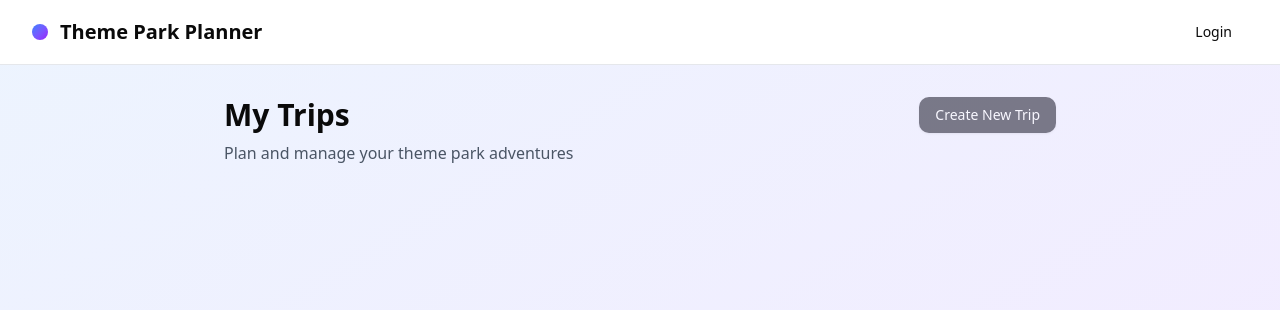
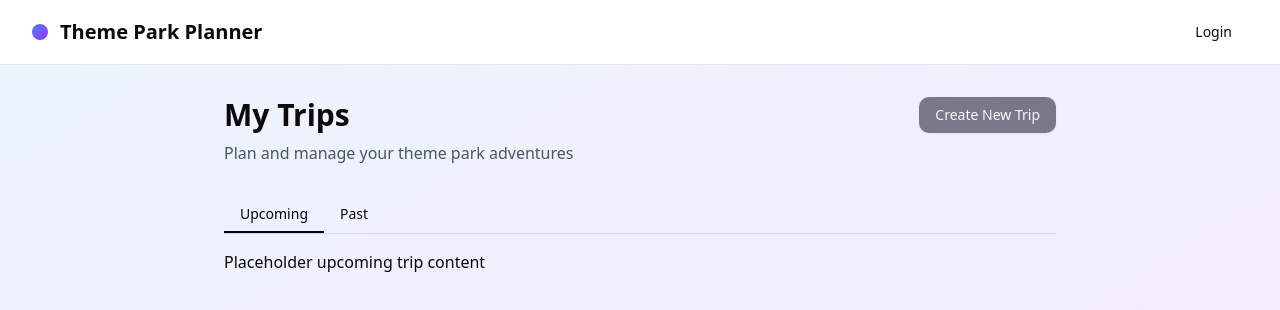
Before and after one commit to levesterchaney/themeparkplanner, a Next.js app in the folder frontend/: page /trips in a window 1280 px wide. Shown: the top 310 px of the page. Built offline with nearby package versions, Linux system fonts and the light colour scheme; no server answers.

Commit message:
add tab panel component

```diff
--- a/frontend/src/app/trips/page.tsx
+++ b/frontend/src/app/trips/page.tsx
@@ -1,8 +1,20 @@
 'use client';
 
-import { Button } from '@/components';
+import { Button, TabPanel } from '@/components';
 
 export default function MyTripsSummaryPage() {
+  const content = [
+    {
+      id: 'upcoming-trips',
+      label: 'Upcoming',
+      content: <div>Placeholder upcoming trip content</div>,
+    },
+    {
+      id: 'past-trips',
+      label: 'Past',
+      content: <div>Placeholder past trip content</div>,
+    },
+  ];
   return (
     <div className="max-w-4xl mx-auto px-4 sm:px-6 lg:px-8 py-8">
       {/* Page heading */}
@@ -17,6 +29,8 @@ export default function MyTripsSummaryPage() {
           <Button disabled={true}>Create New Trip</Button>
         </div>
       </div>
+
+      <TabPanel tabs={content} />
     </div>
   );
 }
--- /dev/null
+++ b/frontend/src/components/TabPanel.tsx
@@ -0,0 +1,189 @@
+'use client';
+
+import { useState, useCallback, useEffect, KeyboardEvent } from 'react';
+
+export interface TabItem {
+  id: string;
+  label: string;
+  content: React.ReactNode;
+  disabled?: boolean;
+  icon?: React.ReactNode;
+}
+
+export interface TabPanelProps {
+  tabs: TabItem[];
+  defaultTab?: string;
+  activeTab?: string;
+  onTabChange?: (tabId: string) => void;
+  variant?: 'default' | 'pills' | 'underline';
+  size?: 'sm' | 'md' | 'lg';
+  className?: string;
+  tabListClassName?: string;
+  tabContentClassName?: string;
+}
+
+export default function TabPanel({
+  tabs,
+  defaultTab,
+  activeTab: controlledActiveTab,
+  onTabChange,
+  variant = 'default',
+  size = 'md',
+  className = '',
+  tabListClassName = '',
+  tabContentClassName = '',
+}: TabPanelProps) {
+  const isControlled = controlledActiveTab !== undefined;
+  const [internalActiveTab, setInternalActiveTab] = useState<string>(
+    defaultTab || tabs[0]?.id || ''
+  );
+  const [hasUserInteracted, setHasUserInteracted] = useState(false);
+
+  const currentActiveTab = isControlled
+    ? controlledActiveTab
+    : internalActiveTab;
+
+  useEffect(() => {
+    if (
+      !isControlled &&
+      defaultTab &&
+      defaultTab !== internalActiveTab &&
+      !hasUserInteracted
+    ) {
+      setInternalActiveTab(defaultTab);
+    }
+  }, [defaultTab, isControlled, internalActiveTab, hasUserInteracted]);
+
+  const handleTabClick = useCallback(
+    (tabId: string) => {
+      const tab = tabs.find((t) => t.id === tabId);
+      if (tab?.disabled) return;
+
+      setHasUserInteracted(true);
+      if (!isControlled) {
+        setInternalActiveTab(tabId);
+      }
+      onTabChange?.(tabId);
+    },
+    [tabs, isControlled, onTabChange]
+  );
+
+  const handleKeyDown = useCallback(
+    (event: KeyboardEvent<HTMLButtonElement>, tabId: string) => {
+      const currentIndex = tabs.findIndex((tab) => tab.id === tabId);
+      let nextIndex = currentIndex;
+
+      switch (event.key) {
+        case 'ArrowLeft':
+          event.preventDefault();
+          nextIndex = currentIndex > 0 ? currentIndex - 1 : tabs.length - 1;
+          break;
+        case 'ArrowRight':
+          event.preventDefault();
+          nextIndex = currentIndex < tabs.length - 1 ? currentIndex + 1 : 0;
+          break;
+        case 'Home':
+          event.preventDefault();
+          nextIndex = 0;
+          break;
+        case 'End':
+          event.preventDefault();
+          nextIndex = tabs.length - 1;
+          break;
+        default:
+          return;
+      }
+
+      // Skip disabled tabs
+      let attempts = 0;
+      const maxAttempts = tabs.length;
+      while (tabs[nextIndex]?.disabled && attempts < maxAttempts) {
+        if (event.key === 'ArrowLeft' || event.key === 'End') {
+          nextIndex = nextIndex > 0 ? nextIndex - 1 : tabs.length - 1;
+        } else {
+          nextIndex = nextIndex < tabs.length - 1 ? nextIndex + 1 : 0;
+        }
+        attempts++;
+      }
+
+      if (!tabs[nextIndex]?.disabled) {
+        handleTabClick(tabs[nextIndex].id);
+        // Focus the new tab
+        const newTabButton = document.querySelector(
+          `[data-tab-id="${tabs[nextIndex].id}"]`
+        ) as HTMLButtonElement;
+        newTabButton?.focus();
+      }
+    },
+    [tabs, handleTabClick]
+  );
+
+  const baseTabStyles =
+    'inline-flex items-center justify-center gap-2 whitespace-nowrap font-medium transition-colors disabled:pointer-events-none disabled:opacity-50 focus-visible:outline-none focus-visible:ring-2 focus-visible:ring-ring focus-visible:ring-offset-2';
+
+  const variantStyles = {
+    default: {
+      tab: 'border-b-2 border-transparent hover:text-accent-foreground hover:border-border data-[state=active]:border-primary data-[state=active]:text-primary',
+      list: 'border-b border-border',
+    },
+    pills: {
+      tab: 'rounded-lg hover:bg-accent hover:text-accent-foreground data-[state=active]:bg-primary data-[state=active]:text-primary-foreground',
+      list: '',
+    },
+    underline: {
+      tab: 'border-b-2 border-transparent hover:border-border data-[state=active]:border-primary',
+      list: '',
+    },
+  };
+
+  const sizeStyles = {
+    sm: 'h-8 px-3 text-sm',
+    md: 'h-9 px-4 py-2 text-sm',
+    lg: 'h-10 px-6 py-2',
+  };
+
+  const activeTabData = tabs.find((tab) => tab.id === currentActiveTab);
+
+  return (
+    <div className={`w-full ${className}`}>
+      <div
+        role="tablist"
+        className={`flex items-center ${variantStyles[variant].list} ${tabListClassName}`}
+        aria-label="Tabs"
+      >
+        {tabs.map((tab) => (
+          <button
+            key={tab.id}
+            data-tab-id={tab.id}
+            role="tab"
+            aria-selected={tab.id === currentActiveTab}
+            aria-controls={`tabpanel-${tab.id}`}
+            tabIndex={tab.id === currentActiveTab ? 0 : -1}
+            disabled={tab.disabled}
+            onClick={() => handleTabClick(tab.id)}
+            onKeyDown={(e) => handleKeyDown(e, tab.id)}
+            data-state={tab.id === currentActiveTab ? 'active' : 'inactive'}
+            className={`${baseTabStyles} ${variantStyles[variant].tab} ${sizeStyles[size]}`}
+          >
+            {tab.icon && <span className="shrink-0">{tab.icon}</span>}
+            {tab.label}
+          </button>
+        ))}
+      </div>
+
+      <div className={`mt-4 ${tabContentClassName}`}>
+        {activeTabData && (
+          <div
+            key={activeTabData.id}
+            role="tabpanel"
+            id={`tabpanel-${activeTabData.id}`}
+            aria-labelledby={`tab-${activeTabData.id}`}
+            tabIndex={0}
+          >
+            {activeTabData.content}
+          </div>
+        )}
+      </div>
+    </div>
+  );
+}
--- a/frontend/src/components/index.ts
+++ b/frontend/src/components/index.ts
@@ -7,6 +7,7 @@ export { default as Dropdown } from './base/Dropdown';
 export { default as Header } from './HeaderNav';
 export { default as Label } from './base/Label';
 export { default as Numberbox } from './base/Numberbox';
+export { default as TabPanel } from './TabPanel';
 export { default as Textbox } from './base/Textbox';
 
 export { default as HealthCheck } from './HealthCheck';
```
Also changed, not shown: 1 other file (tests, documents, lock files or other folders).
